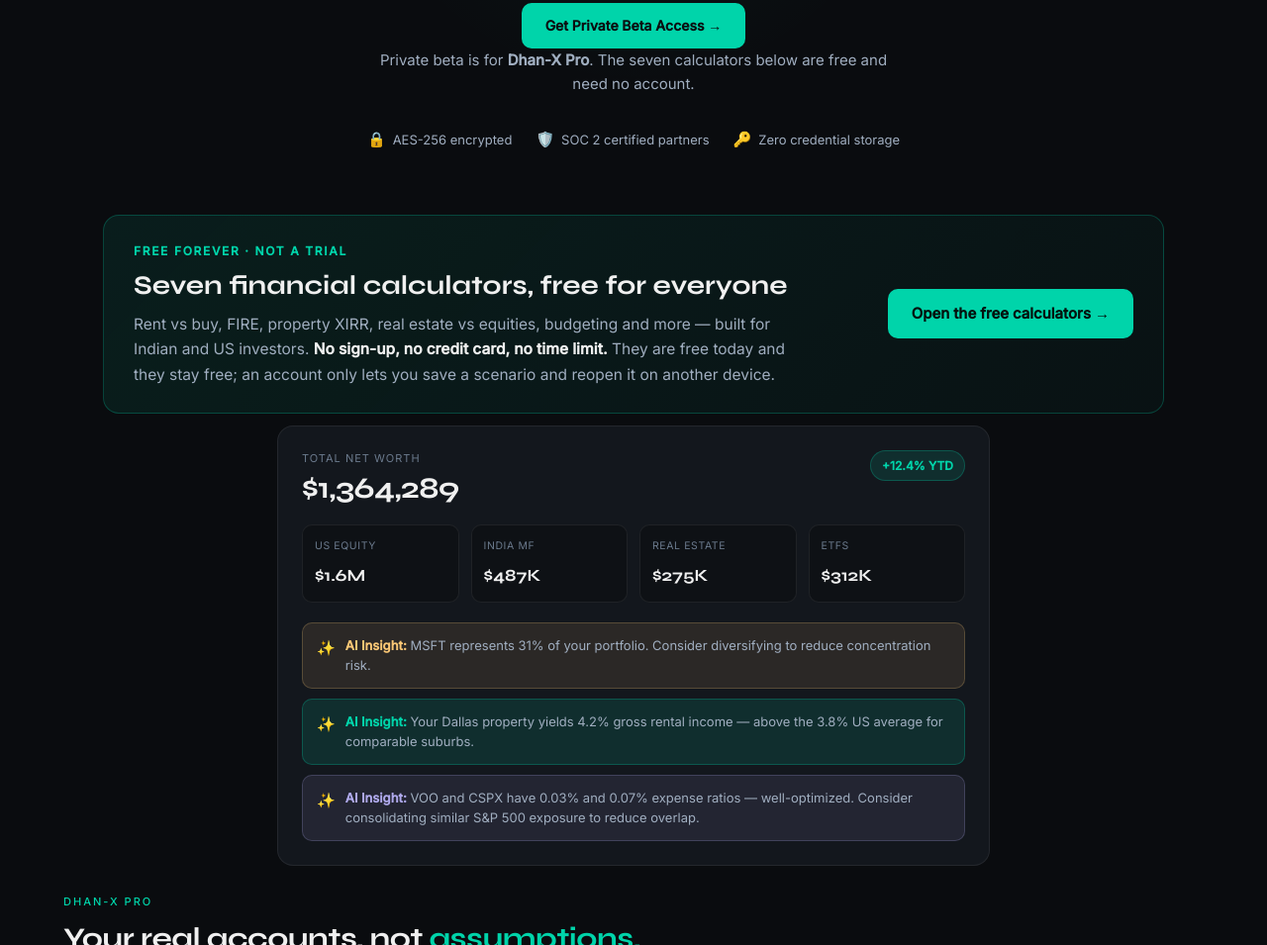
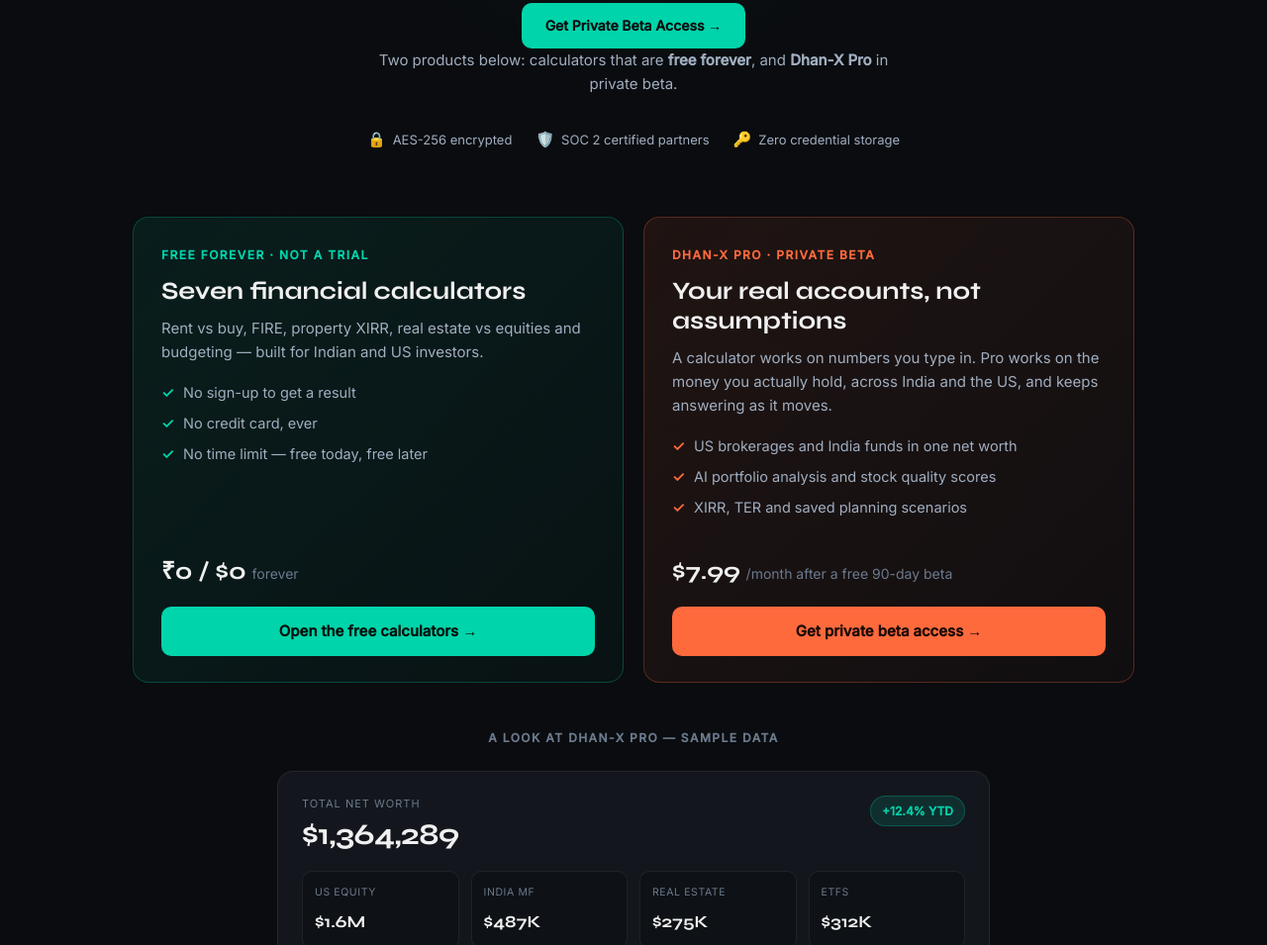
Before and after one commit to ajayvisw/dhanx-website, a plain HTML site: page public/index.html in a window 1280 px wide. Shown: the part 525-1480 px from the top of the page at 99% size. Drawn offline with Linux system fonts and the light colour scheme; a script that the page names is missing.

Commit message:
Show the two tiers as one choice, and label the dashboard
The free calculators and Dhan-X Pro were a teal band near the top and a
quiet section much further down, with a large sample net-worth figure
between them. Read top to bottom that is a headline and a footnote, not two
products - and it left the page's most prominent element, "$1,364,289",
standing unlabelled above any explanation of what Dhan-X sells.

The two now sit side by side directly under the hero, same structure, same
weight, differing only in accent: teal for free, orange for Pro. Equal
columns are the point. The moment one card is louder it stops being a
choice, which is how "90 days" came to read as the price of everything.

Each card carries its own complete price sentence rather than swapped
fragments, so anything reading the HTML without applying the CSS gets two
readable statements instead of "Rs 199 a month$7.99 a month". Both Pro
prices stay in the markup; CSS shows one.

The dashboard moves below the tiers and gains a caption naming it as a Pro
sample. A bare six-figure number at the top of a page invites being read as
a claim about the visitor's own money, or as the headline itself.

Also removes 67 lines of .free-band CSS the markup no longer references,
and corrects a comment that still described it.

Co-Authored-By: Claude Opus 5 <noreply@anthropic.com>

```diff
--- a/public/css/styles.css
+++ b/public/css/styles.css
@@ -484,73 +484,6 @@ footer { box-shadow: 0 0 0 100vmax var(--bg2); border-top: none; }
   .calc-card { padding: 16px; }
 }
 
-/* ── Free-calculators band (homepage, directly under the hero) ───────────
-   Deliberately loud. Its job is to be the first pricing statement on the
-   page for a reader who is skimming and for an assistant that is
-   summarising, both of which previously met the 90-day trial first and
-   concluded the whole product was time-limited. Teal border and tint tie it
-   to the brand accent without competing with the hero's own type scale. */
-.free-band {
-  max-width: 1120px;
-  margin: 8px auto 0;
-  padding: 0 24px;
-}
-.free-band-inner {
-  display: flex;
-  flex-wrap: wrap;
-  align-items: center;
-  gap: 18px 28px;
-  padding: 26px 30px;
-  border: 1px solid var(--teal-border);
-  border-radius: var(--radius-lg);
-  background: linear-gradient(135deg, rgba(0,212,170,0.09), rgba(0,212,170,0.03));
-}
-.free-band-main { flex: 1 1 420px; }
-.free-band-eyebrow {
-  font-size: 12px;
-  font-weight: 700;
-  letter-spacing: 0.14em;
-  text-transform: uppercase;
-  color: var(--teal);
-  margin-bottom: 9px;
-}
-.free-band-title {
-  font-family: var(--font-head);
-  font-size: clamp(21px, 2.6vw, 27px);
-  line-height: 1.22;
-  color: var(--text);
-  margin-bottom: 10px;
-}
-.free-band-copy {
-  font-size: 15.5px;
-  line-height: 1.62;
-  color: var(--text2);
-  max-width: 68ch;
-}
-/* Brighter than the body text: these are the three words the whole band
-   exists to land, so they must not read as incidental. */
-.free-band-copy strong { color: var(--text); font-weight: 600; }
-.free-band-cta {
-  flex: 0 0 auto;
-  display: inline-block;
-  padding: 13px 24px;
-  border-radius: var(--radius);
-  background: var(--teal);
-  color: #04120e;
-  font-weight: 650;
-  font-size: 15px;
-  text-decoration: none;
-  white-space: nowrap;
-  transition: transform 0.12s ease, filter 0.12s ease;
-}
-.free-band-cta:hover { filter: brightness(1.07); transform: translateY(-1px); }
-
-@media (max-width: 720px) {
-  .free-band { padding: 0 16px; }
-  .free-band-inner { padding: 20px 18px; gap: 14px; }
-  .free-band-cta { width: 100%; text-align: center; }
-}
-
 /* ── Post-trial price, inside the Pro tier ───────────────────────────────
    Set apart from the trial headline above it so the eye does not read
    "90 days ... ₹199" as one price. Muted panel rather than another accent
@@ -611,10 +544,11 @@ footer { box-shadow: 0 0 0 100vmax var(--bg2); border-top: none; }
 .tier-after-per { font-size: 15px; color: var(--text2, #a0aec0); }
 
 /* ── Dhan-X Pro intro, directly under the dashboard preview ──────────────
-   Counterpart to .free-band above. Deliberately NOT teal: the free band
-   owns the accent on this page, and two competing bright blocks would make
-   the reader work out which offer is which. This one is a quiet panel that
-   lets the feature columns carry the weight. */
+   The detail behind the Pro card in .tiers above, placed after the
+   dashboard so the order reads: choose a tier, see what Pro looks like,
+   then see what it does. Deliberately unaccented - the two tier cards
+   carry the teal and the orange, and a third coloured block here would
+   turn a clear choice back into a wall. */
 .pro-intro { padding-top: 8px; }
 .pro-grid {
   display: grid;
@@ -702,3 +636,133 @@ footer { box-shadow: 0 0 0 100vmax var(--bg2); border-top: none; }
   .pro-cta { padding: 18px 16px; }
   .pro-cta-btn { width: 100%; text-align: center; }
 }
+
+/* ── The two tiers, directly under the hero ──────────────────────────────
+   One pair, one glance. The page has to establish that Dhan-X is two
+   products before it shows anything else, or "90 days" gets read as the
+   price of the whole thing.
+
+   Equal columns and identical internal structure on purpose: the moment one
+   card is taller or louder it stops being a choice and becomes a headline
+   with a footnote. Only the accent differs. */
+.tiers {
+  display: grid;
+  grid-template-columns: repeat(auto-fit, minmax(330px, 1fr));
+  gap: 20px;
+  max-width: 1060px;
+  margin: 10px auto 0;
+  padding: 0 24px;
+  align-items: stretch;
+  text-align: left;
+}
+.tier-card {
+  display: flex;
+  flex-direction: column;
+  padding: 28px 28px 26px;
+  border: 1px solid var(--border2, rgba(255,255,255,0.12));
+  border-radius: var(--radius-lg, 16px);
+  background: var(--bg2, #0e1115);
+}
+.tier-card-free {
+  border-color: var(--teal-border, rgba(0,212,170,0.25));
+  background: linear-gradient(135deg, rgba(0,212,170,0.09), rgba(0,212,170,0.03));
+}
+.tier-card-pro {
+  border-color: rgba(255,106,61,0.28);
+  background: linear-gradient(135deg, rgba(255,106,61,0.09), rgba(255,106,61,0.03));
+}
+.tier-card-eyebrow {
+  font-size: 12px;
+  font-weight: 700;
+  letter-spacing: 0.12em;
+  text-transform: uppercase;
+  margin-bottom: 12px;
+}
+.tier-card-free .tier-card-eyebrow { color: var(--teal, #00d4aa); }
+.tier-card-pro  .tier-card-eyebrow { color: var(--orange, #ff6a3d); }
+.tier-card-title {
+  font-family: var(--font-head, inherit);
+  font-size: clamp(20px, 2.3vw, 25px);
+  line-height: 1.2;
+  color: var(--text, #f0f0f0);
+  margin-bottom: 11px;
+}
+.tier-card-copy {
+  font-size: 15px;
+  line-height: 1.6;
+  color: var(--text2, #a0aec0);
+  margin-bottom: 18px;
+}
+.tier-card-list { list-style: none; padding: 0; margin: 0 0 20px; }
+.tier-card-list li {
+  position: relative;
+  padding-left: 22px;
+  margin-bottom: 9px;
+  font-size: 14.5px;
+  line-height: 1.5;
+  color: var(--text2, #a0aec0);
+}
+.tier-card-list li::before {
+  content: "\2713";
+  position: absolute; left: 0; top: 0;
+  font-weight: 700;
+}
+.tier-card-free .tier-card-list li::before { color: var(--teal, #00d4aa); }
+.tier-card-pro  .tier-card-list li::before { color: var(--orange, #ff6a3d); }
+
+/* margin-top:auto pins the price and button to the bottom, so the two cards
+   line up however much copy sits above them. */
+.tier-card-price {
+  margin-top: auto;
+  padding-top: 6px;
+  font-family: var(--font-head, inherit);
+  font-size: 24px;
+  font-weight: 650;
+  color: var(--text, #f0f0f0);
+  margin-bottom: 16px;
+}
+.tier-card-price span {
+  font-family: var(--font-body, inherit);
+  font-size: 14px;
+  font-weight: 400;
+  color: var(--text3, #6b7a8d);
+}
+/* Exactly one Pro price shows; both stay in the HTML for crawlers. */
+.tier-card-pro .tier-card-price[data-for] { display: none; }
+[data-region="global"] .tier-card-pro .tier-card-price[data-for="global"],
+[data-region="in"]     .tier-card-pro .tier-card-price[data-for="in"] { display: block; }
+
+.tier-card-btn {
+  display: block;
+  padding: 13px 20px;
+  border-radius: var(--radius, 10px);
+  font-weight: 650;
+  font-size: 15px;
+  text-align: center;
+  text-decoration: none;
+  color: #04120e;
+  transition: transform 0.12s ease, filter 0.12s ease;
+}
+.tier-card-free .tier-card-btn { background: var(--teal, #00d4aa); }
+.tier-card-pro  .tier-card-btn { background: var(--orange, #ff6a3d); color: #1a0a04; }
+.tier-card-btn:hover { filter: brightness(1.07); transform: translateY(-1px); }
+
+@media (max-width: 720px) {
+  .tiers { padding: 0 16px; gap: 14px; }
+  .tier-card { padding: 22px 20px; }
+}
+
+/* Labels the dashboard mock so a large sample net-worth figure cannot be
+   mistaken for a claim, or for the page's own headline. */
+.dashboard-caption {
+  max-width: 1060px;
+  margin: 46px auto 12px;
+  padding: 0 24px;
+  font-size: 12px;
+  font-weight: 700;
+  letter-spacing: 0.12em;
+  text-transform: uppercase;
+  color: var(--text3, #6b7a8d);
+  text-align: center;
+}
+@media (max-width: 720px) { .dashboard-caption { padding: 0 16px; margin-top: 34px; } }
--- a/public/index.html
+++ b/public/index.html
@@ -223,7 +223,7 @@
     <div class="hero-btns single">
       <a class="btn-primary" href="https://app.dhan-x.com">Get Private Beta Access &rarr;</a>
     </div>
-    <p class="hero-cta-note">Private beta is for <strong>Dhan-X Pro</strong>. The seven calculators below are free and need no account.</p>
+    <p class="hero-cta-note">Two products below: calculators that are <strong>free forever</strong>, and <strong>Dhan-X Pro</strong> in private beta.</p>
     <div class="hero-trust">
       <span class="trust-item"><span class="ic">&#128274;</span> AES-256 encrypted</span>
       <span class="trust-item"><span class="ic">&#128737;&#65039;</span> SOC 2 certified partners</span>
@@ -231,35 +231,61 @@
     </div>
   </div>
 
-  <!-- FREE CALCULATORS BAND
-       Sits above every mention of the private beta on purpose.
+  <!-- THE TWO TIERS, SIDE BY SIDE
+       Dhan-X is two products and the page has to say so before it says
+       anything else. The calculators are free permanently and need no
+       account; Dhan-X Pro is the paid product, currently a free 90-day beta.
+       Showing them as one pair, in one glance, is what stops "90 days" being
+       read as the price of everything - which is exactly the mistake an
+       assistant made when asked to compare Dhan-X with other tools, and the
+       reason it declined to say anything here was free.
 
-       Dhan-X is two things: calculators that are free forever and need no
-       account, and a Pro product that is currently a 90-day beta. The page
-       used to describe only the second, so a reader arriving at the top -
-       human or machine - met "90 days of full access" and "plan details
-       before your trial ends" with nothing to indicate that anything was
-       permanently free. ChatGPT, asked to compare Dhan-X with other tools,
-       said in as many words that it could not confirm free access because
-       the pricing it found was inconsistent, and declined to recommend us
-       on that basis.
+       The free card keeps the teal. Pro takes the orange so the two read as
+       a choice between two things rather than a headline and a footnote;
+       neither outranks the other visually.
 
-       The JSON-LD below has always declared price 0. An assistant reading
-       the page trusts the prose over the markup, so the prose has to say it
-       too, before the trial is mentioned and in words that cannot be read
-       as time-limited. -->
-  <div class="free-band">
-    <div class="free-band-inner">
-      <div class="free-band-main">
-        <div class="free-band-eyebrow">Free forever &middot; not a trial</div>
-        <h2 class="free-band-title">Seven financial calculators, free for everyone</h2>
-        <p class="free-band-copy">Rent vs buy, FIRE, property XIRR, real estate vs equities, budgeting and more &mdash; built for Indian and US investors. <strong>No sign-up, no credit card, no time limit.</strong> They are free today and they stay free; an account only lets you save a scenario and reopen it on another device.</p>
-      </div>
-      <a class="free-band-cta" href="/calculators/">Open the free calculators &rarr;</a>
+       Each card carries its own complete price sentence. The two Pro price
+       lines are whole sentences rather than swapped fragments, so anything
+       reading this HTML without applying the CSS gets two readable
+       statements instead of "Rs 199 a month$7.99 a month". -->
+  <div class="tiers">
+    <div class="tier-card tier-card-free">
+      <div class="tier-card-eyebrow">Free forever &middot; not a trial</div>
+      <h2 class="tier-card-title">Seven financial calculators</h2>
+      <p class="tier-card-copy">Rent vs buy, FIRE, property XIRR, real estate vs equities and budgeting &mdash; built for Indian and US investors.</p>
+      <ul class="tier-card-list">
+        <li>No sign-up to get a result</li>
+        <li>No credit card, ever</li>
+        <li>No time limit &mdash; free today, free later</li>
+      </ul>
+      <div class="tier-card-price">&#8377;0 / $0 <span>forever</span></div>
+      <a class="tier-card-btn" href="/calculators/">Open the free calculators &rarr;</a>
+    </div>
+
+    <div class="tier-card tier-card-pro">
+      <div class="tier-card-eyebrow">Dhan-X Pro &middot; private beta</div>
+      <h2 class="tier-card-title">Your real accounts, not assumptions</h2>
+      <p class="tier-card-copy">A calculator works on numbers you type in. Pro works on the money you actually hold, across India and the US, and keeps answering as it moves.</p>
+      <ul class="tier-card-list">
+        <li>US brokerages and India funds in one net worth</li>
+        <li>AI portfolio analysis and stock quality scores</li>
+        <li>XIRR, TER and saved planning scenarios</li>
+      </ul>
+      <div class="tier-card-price" data-for="in">&#8377;199 <span>/month after a free 90-day beta</span></div>
+      <div class="tier-card-price" data-for="global">$7.99 <span>/month after a free 90-day beta</span></div>
+      <a class="tier-card-btn" href="https://app.dhan-x.com">Get private beta access &rarr;</a>
     </div>
   </div>
 
-  <!-- DASHBOARD PREVIEW -->
+  <!-- DASHBOARD PREVIEW
+       Now below the two tiers rather than above them. It is a picture of
+       Pro, so it was previously doing the job of a headline - a large net
+       worth figure, with no label, before the reader had been told what
+       product it belonged to or that anything here was free.
+
+       The caption is what stops it reading as a claim about the visitor's
+       own money, which a bare "$1,364,289" at the top of a page invites. -->
+  <p class="dashboard-caption">A look at Dhan-X Pro &mdash; sample data</p>
   <div class="dashboard">
     <div class="dash-card">
       <div class="dash-top">
```
